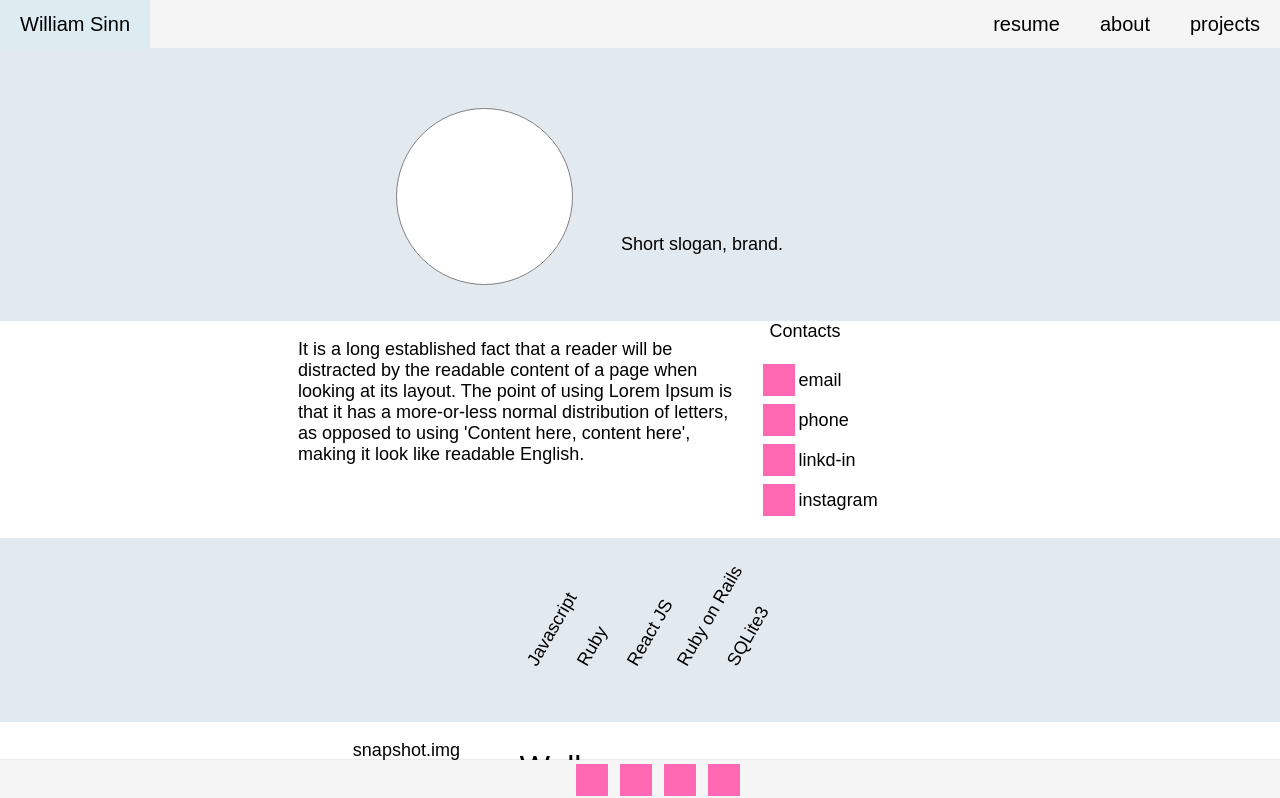
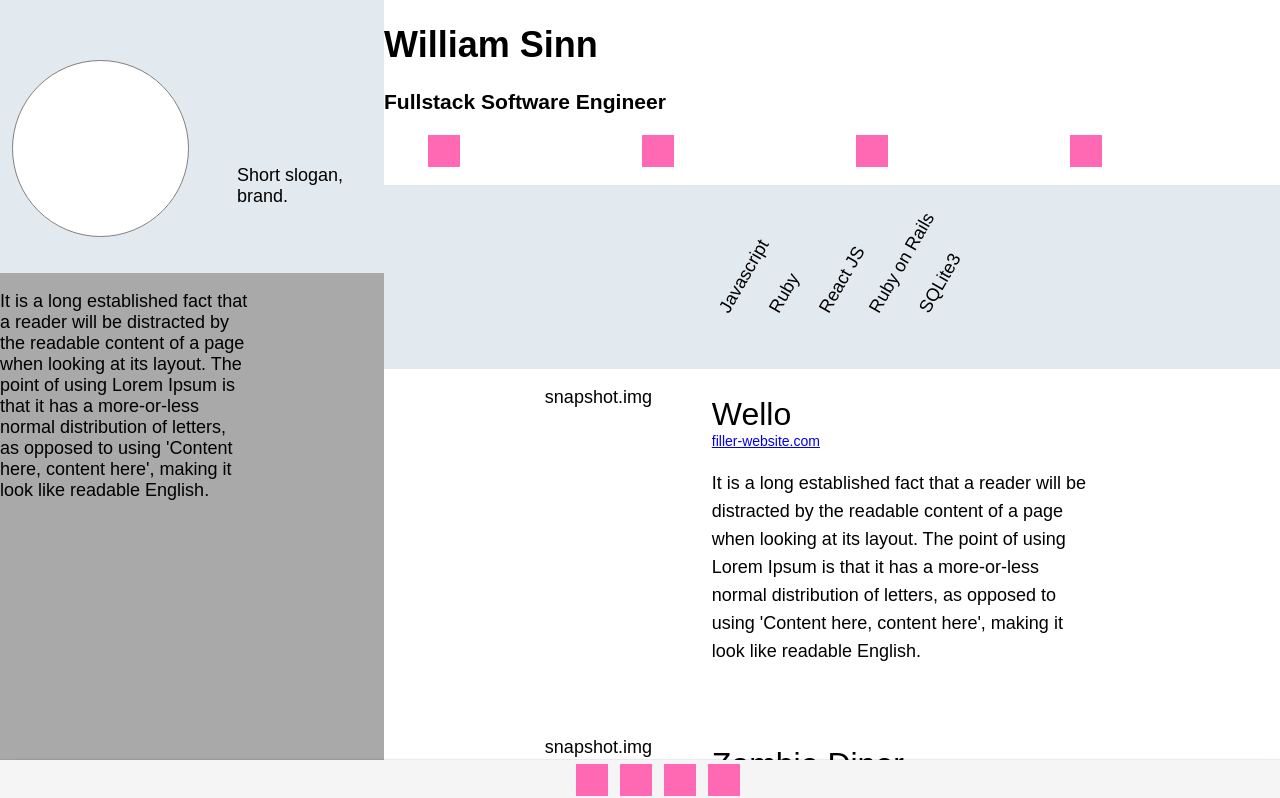
Before and after one commit to willsinn/ws-portfolio, a React (Create React App) app: page / in a window 1280 px wide. Shown: the top 798 px of the page. Built offline with nearby package versions, Linux system fonts and the light colour scheme; the HTML template or start-up script is replaced by a standard one.

Commit message:
change layout to mirror template, refactor & reduce code

```diff
--- a/src/App.css
+++ b/src/App.css
@@ -14,6 +14,14 @@ li {
   height: 100%;
   width: 100%;
   overflow: hidden;
+  display: flex;
+}
+.about {
+  width: 30%;
+  background-color: darkgray;
+}
+.projects {
+  width: 70%;
 }
 .navbar {
   display: flex;
@@ -83,9 +91,6 @@ li {
 .summary-cont {
   width: 65%;
 }
-.contacts-cont {
-  width: 125px;
-}
 .tech-skills-cont {
   margin: 24px 0;
 }
--- a/src/App.js
+++ b/src/App.js
@@ -8,14 +8,7 @@ import { Route, Switch } from "react-router-dom";
 const App = () => {
   return (
     <div className="app">
-      <Navbar />
-      {/* <Switch>
-        <Route exact path="/" component={AboutPage} />
-        <Route path="/about" component={AboutPage} />
-        <Route path="/projects" component={ProjectsPage} />
-      </Switch> */}
       <AboutPage />
-
       <ProjectsPage />
     </div>
   );
--- a/src/components/AboutPage.js
+++ b/src/components/AboutPage.js
@@ -1,5 +1,4 @@
 import React from "react";
-import ContactList from "./ContactList";
 import { abtBrand, abtSummary } from "../utils/static";
 
 const AboutPage = () => {
@@ -19,10 +18,6 @@ const AboutPage = () => {
           <div className="summary-cont">
             <p className="summary-text">{abtSummary()}</p>
           </div>
-          <div className="contacts-cont col-1">
-            <div className="contacts-header">Contacts</div>
-            <ContactList orient={"vertical"} />
-          </div>
         </div>
       </div>
     </div>
--- a/src/components/Footer.js
+++ b/src/components/Footer.js
@@ -4,7 +4,7 @@ import ContactList from "./ContactList";
 const Footer = () => {
   return (
     <div className="footer">
-      <ContactList orient={"horizontal"} />
+      <ContactList />
     </div>
   );
 };
--- a/src/components/ProjectsPage.js
+++ b/src/components/ProjectsPage.js
@@ -1,4 +1,5 @@
 import React from "react";
+import ContactList from "./ContactList";
 import { stackList, projectList } from "../utils/static";
 import Footer from "./Footer";
 
@@ -35,6 +36,11 @@ const ProjectsPage = () => {
 
   return (
     <div className="projects">
+      <div className="name-cont">
+        <h1>William Sinn</h1>
+        <h3>Fullstack Software Engineer</h3>
+      </div>
+      <ContactList />
       <div className="row-1 pg-section">
         <div className="tech-skills-cont">
           <ul>{renderSkills()}</ul>
```
